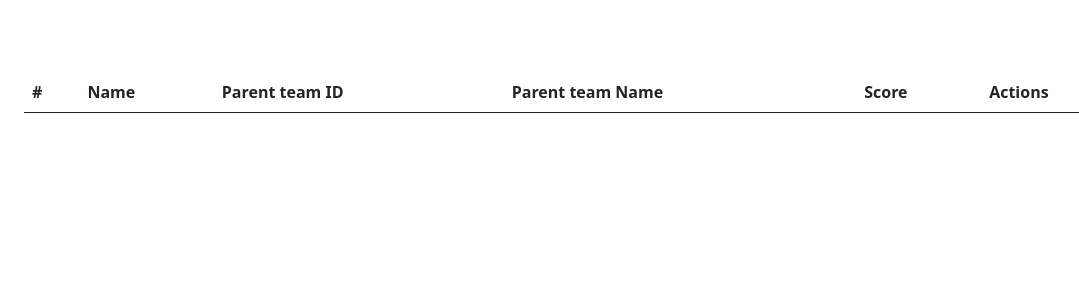
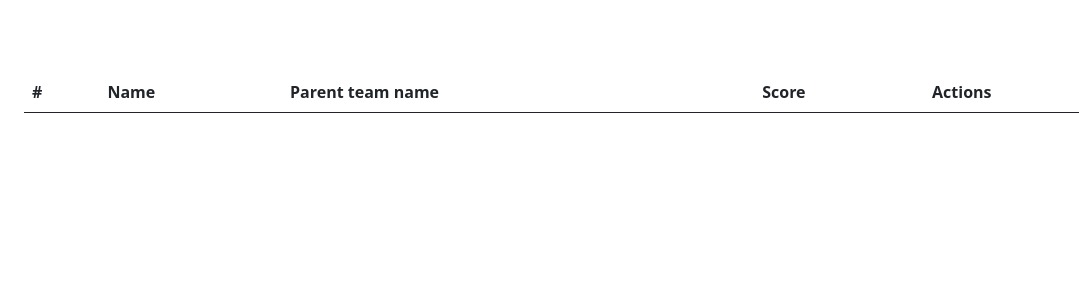
Before and after one commit to aleri-a/web_runningApk, a PHP site: page /viewallteams.php in a window 1280 px wide. Shown: the part 56-356 px from the top of the page, without its empty margins (58-1137 px from the left). Run offline with PHP 8.4, Linux system fonts and the light colour scheme; data that the repository does not hold is empty; some libraries are stand-ins or nearby versions.

Commit message:
Removed possibilitz to see id parent team

```diff
--- a/viewallteams.php
+++ b/viewallteams.php
@@ -13,8 +13,8 @@
             <tr>
                 <th>#</th>
                 <th scope="col"> Name</th>
-                <th scope="col"> Parent team ID</th>
-                <th scope="col"> Parent team Name</th>
+                <!-- <th scope="col"> Parent team ID</th> -->
+                <th scope="col"> Parent team name</th>
                 <th scope="col"> Score</th>
                 <th scope="col">Actions</th>
 
@@ -36,7 +36,7 @@
                     <!-- <th scope="row"><?php echo $r['team_id']  ?></th> -->
                     <th><?php echo $counter  ?></th>
                     <td><?php echo $r['name']  ?></td>
-                    <td><?php echo $r['parentteam_id']  ?></td>
+                    <!-- <td><?php echo $r['parentteam_id']  ?></td> -->
                     <td><?php echo $r['parentname']  ?></td>
                     <td><?php
                         $childTeams=$teamDB->getChildTeams($r['team_id']);
```
Also changed, not shown: uploads/jagoda@gmail.com.jfif (added), uploads/james@gmail.com.jfif (added), uploads/jasmina@gmail.com.jfif (added), uploads/tamara@gmail.com.jpeg (added), uploads/toma@gmail.com.jpeg (added), uploads/tose@gmail.com.jpg (added).
